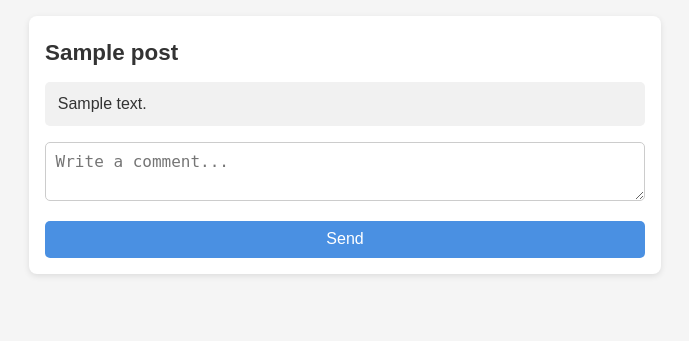
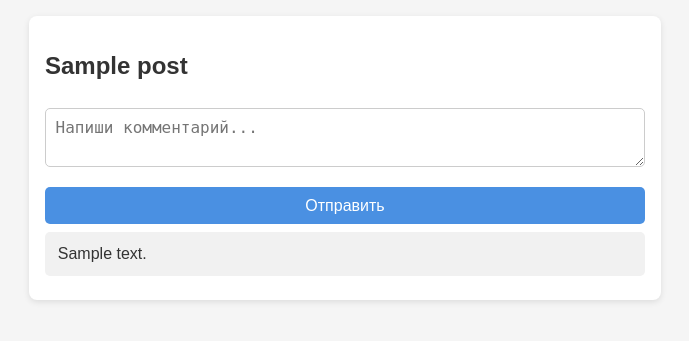
Before and after one commit to Xyrenzo/Test, a Python web app: template templates/comments.html in a window 1280 px wide. Shown: the top 341 px of the page, without its empty margins (295-984 px from the left). Run offline with Jinja, Linux system fonts and the light colour scheme; the template is opened without the code that fills it: most values are stand-ins (such as "Sample title", 1, 10 or a date in 2020).

Commit message:
Update comments.html

```diff
--- a/templates/comments.html
+++ b/templates/comments.html
@@ -1,22 +1,22 @@
 <!DOCTYPE html>
-<html lang="en">
+<html lang="{{ lang }}">
 <head>
-<meta charset="UTF-8">
-<title>Comments - {{ post.title }}</title>
-<link rel="stylesheet" href="{{ url_for('static', path='style.css') }}">
+    <meta charset="UTF-8">
+    <title>{{ post.title }} — Комментарии</title>
+    <link rel="stylesheet" href="/static/style.css">
 </head>
 <body>
 <div class="post-container">
-  <h2 class="post-title">{{ post.title }}</h2>
-  <div class="comment-box">
+    <h2>{{ post.title }}</h2>
+
+    <form method="post">
+        <textarea name="text" placeholder="Напиши комментарий..."></textarea>
+        <button type="submit">Отправить</button>
+    </form>
+
     {% for c in comments %}
-      <div class="comment">{{ c }}</div>
+        <div class="comment">{{ c }}</div>
     {% endfor %}
-    <form action="/post/{{ post_id }}/comments/{{ lang }}" method="post">
-      <textarea name="text" placeholder="Write a comment..." required></textarea>
-      <button type="submit">Send</button>
-    </form>
-  </div>
 </div>
 </body>
 </html>
```
